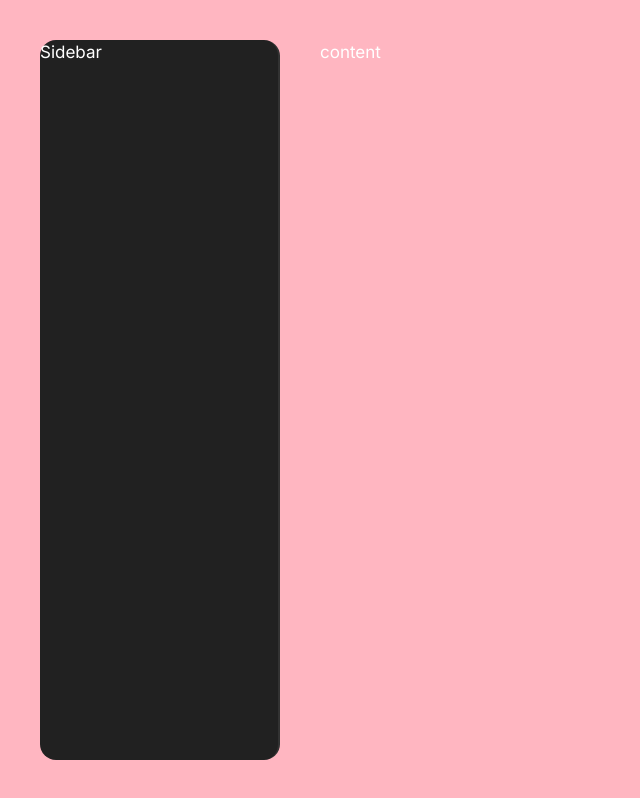
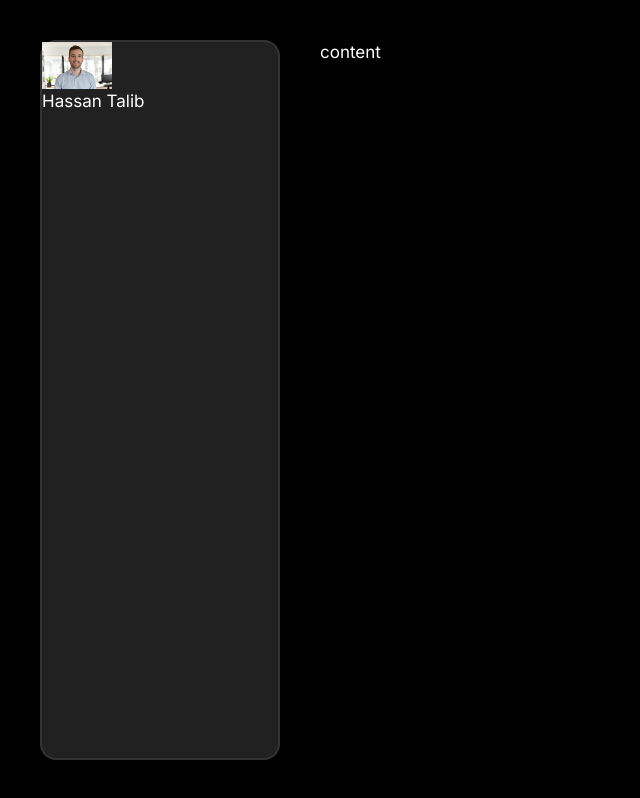
Before and after one commit to HassanMTS/ManagerTasks, a Next.js app: page / in a window 1280 px wide. Shown: the whole page, without its empty margins (0-640 px from the left). Built offline with nearby package versions, Linux system fonts and the light colour scheme.

Commit message:
Sidebar working image and name

```diff
--- a/app/Components/sidebar.tsx
+++ b/app/Components/sidebar.tsx
@@ -2,18 +2,28 @@
 import React from "react";
 import styled from 'styled-components';
 import { useGlobalState } from "@/app/context/globalProvider";
+import Image from "next/image";
 
 function Sidebar() {
 const {theme} = useGlobalState();
 
-return <SidebarStyled theme={theme}>Sidebar</SidebarStyled>;
+return <SidebarStyled theme={theme}>
+    <div className="profile">
+        <div className="profile-overlay"></div>
+        <Image width={70} height={70} src="/avatar.jpg" alt="profile" />
+    </div>
+    <h1>
+        <span>Hassan</span>
+        <span> Talib</span>
+    </h1>
+</SidebarStyled>;
 }
 
 const SidebarStyled = styled.nav`
     position: relative;
     width: ${(props) => props.theme.sidebarWidth};
     background-color: ${(props) => props.theme.colorBg2};
-    border-right: 2px solid ${(props) => props.theme.borderColor2};
+    border: 2px solid ${(props) => props.theme.borderColor2};
 
     border-radius: 1rem;
 `;
--- a/app/globals.css
+++ b/app/globals.css
@@ -17,7 +17,7 @@
 }
 
 body {
-  background-color: lightpink;
+  background-color: rgb(0, 0, 0);
   font-size: 17px;
   color: #fff;
 
```
Also changed, not shown: public/avatar.jpg (added).
